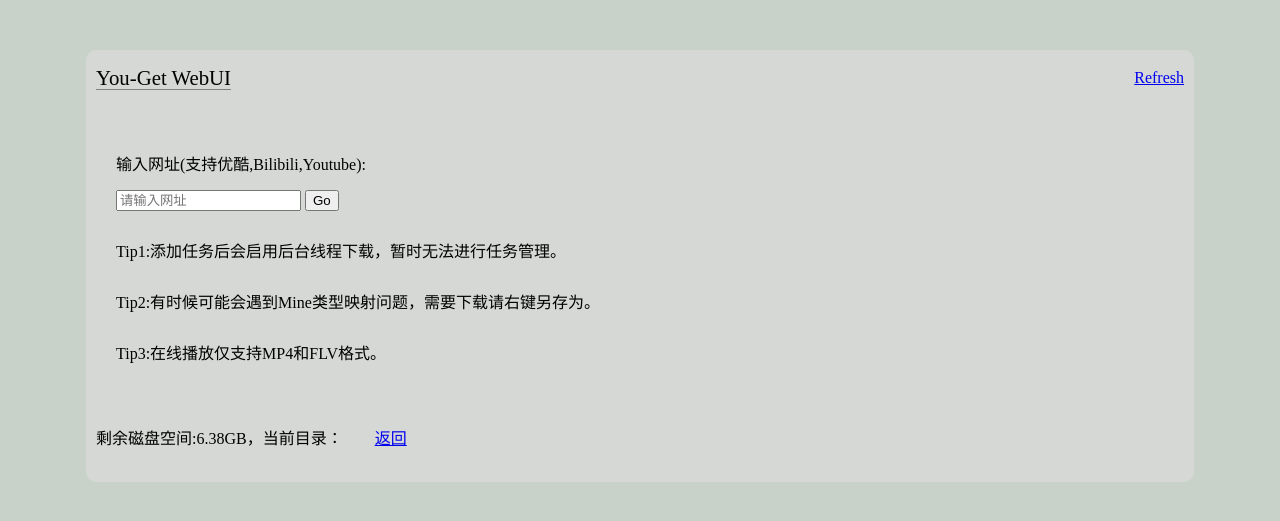
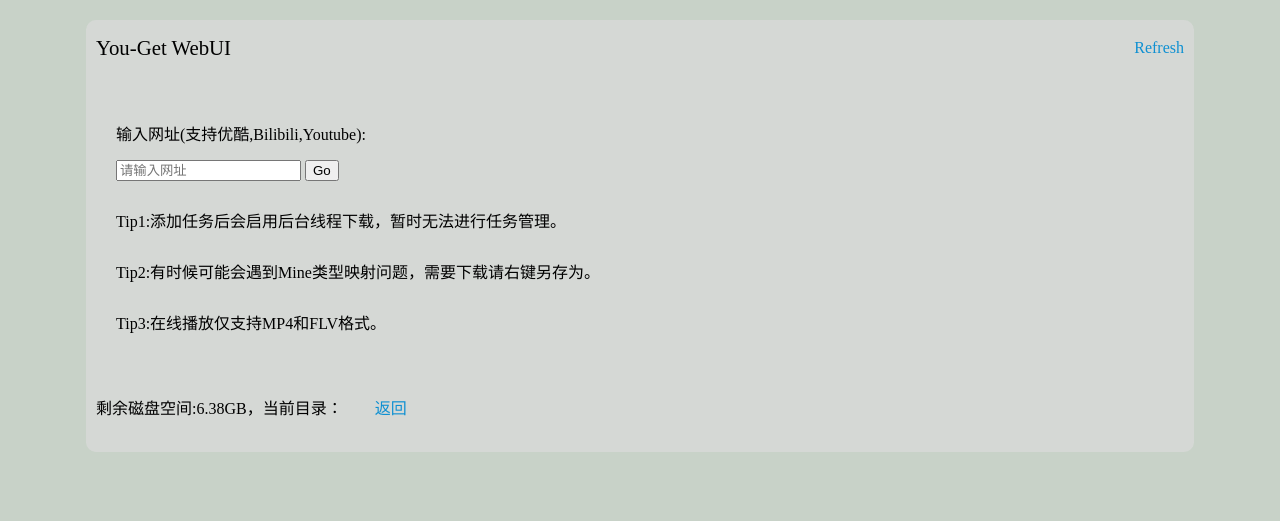
Before and after one commit to sinsens/YoutuGet-WebUI, a Flask app: page / in a window 1280 px wide. Shown: the top 521 px of the page. Run offline with Flask 2, Linux system fonts and the light colour scheme.

Commit message:
修改了一些页面样式
修改了一些页面样式

```diff
--- a/templates/index.html
+++ b/templates/index.html
@@ -9,20 +9,22 @@
 			background: rgb(200,210,200);
 		}
 		.content{
-			margin:50px auto;
+			margin:20px auto;
 			border-radius: 10px;
 			width: 85%;
 			background: rgba(220,220,220,0.7);
 			padding:10px;line-height:2.2em
 		}
-		ul li a{
-			color:rgb(100,100,100)
+		a{
+			color:rgb(100,100,100);
+			text-decoration:none;
+			color:#0e90d2;
 		}
 	</style>
 </head>
 <body id="page">
 	<div class="content">
-		<span style="font-size: 1.3em;border-bottom: 1px solid gray;">You-Get WebUI</span>
+		<span style="font-size: 1.3em;">You-Get WebUI</span>
 		<span style="float:right"><a href="/" >Refresh</a></span>
 		<div style="margin:50px 20px">
 			<form action="/go" method='post'>
```
Also changed, not shown: templates/play2.html (+16 -9 lines).
